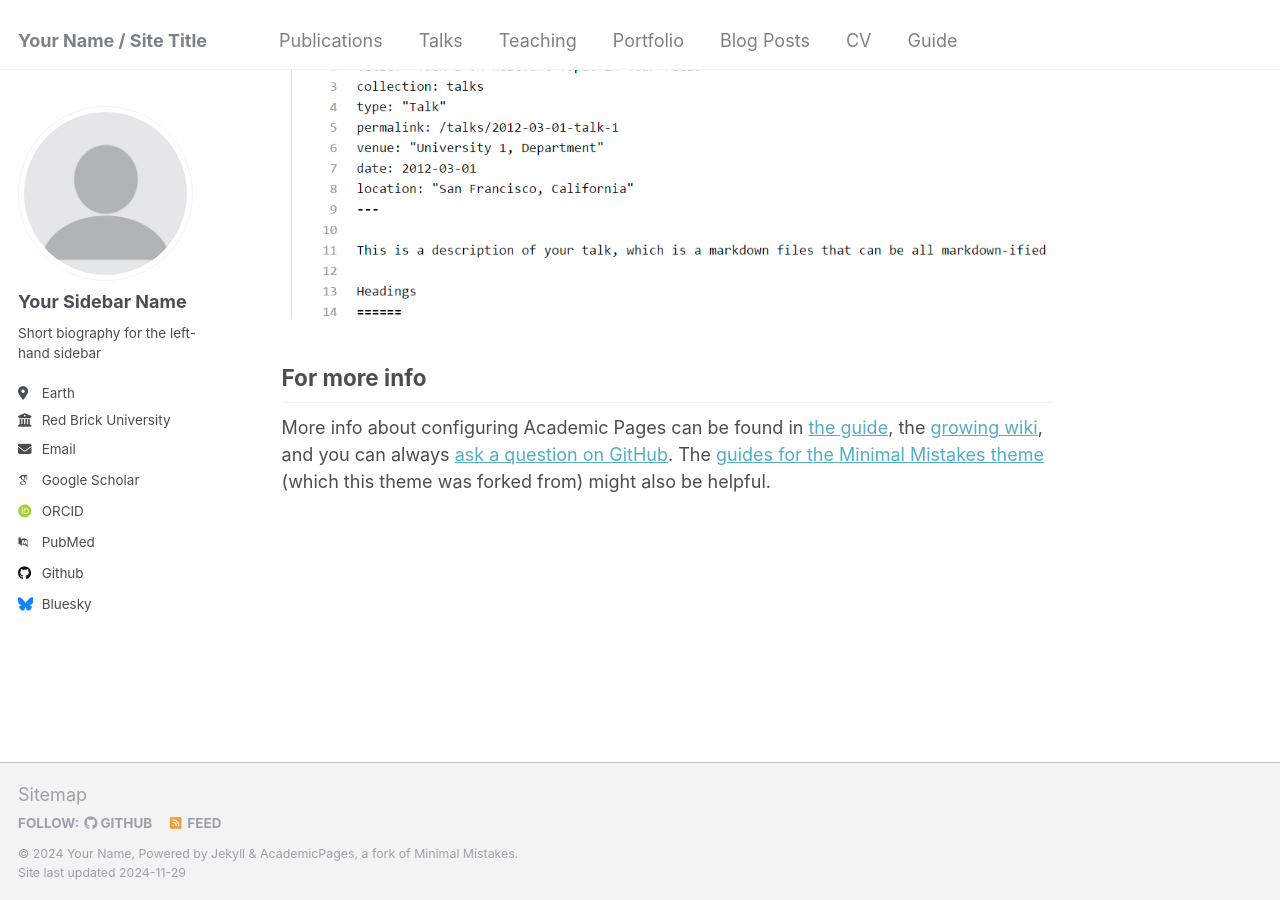
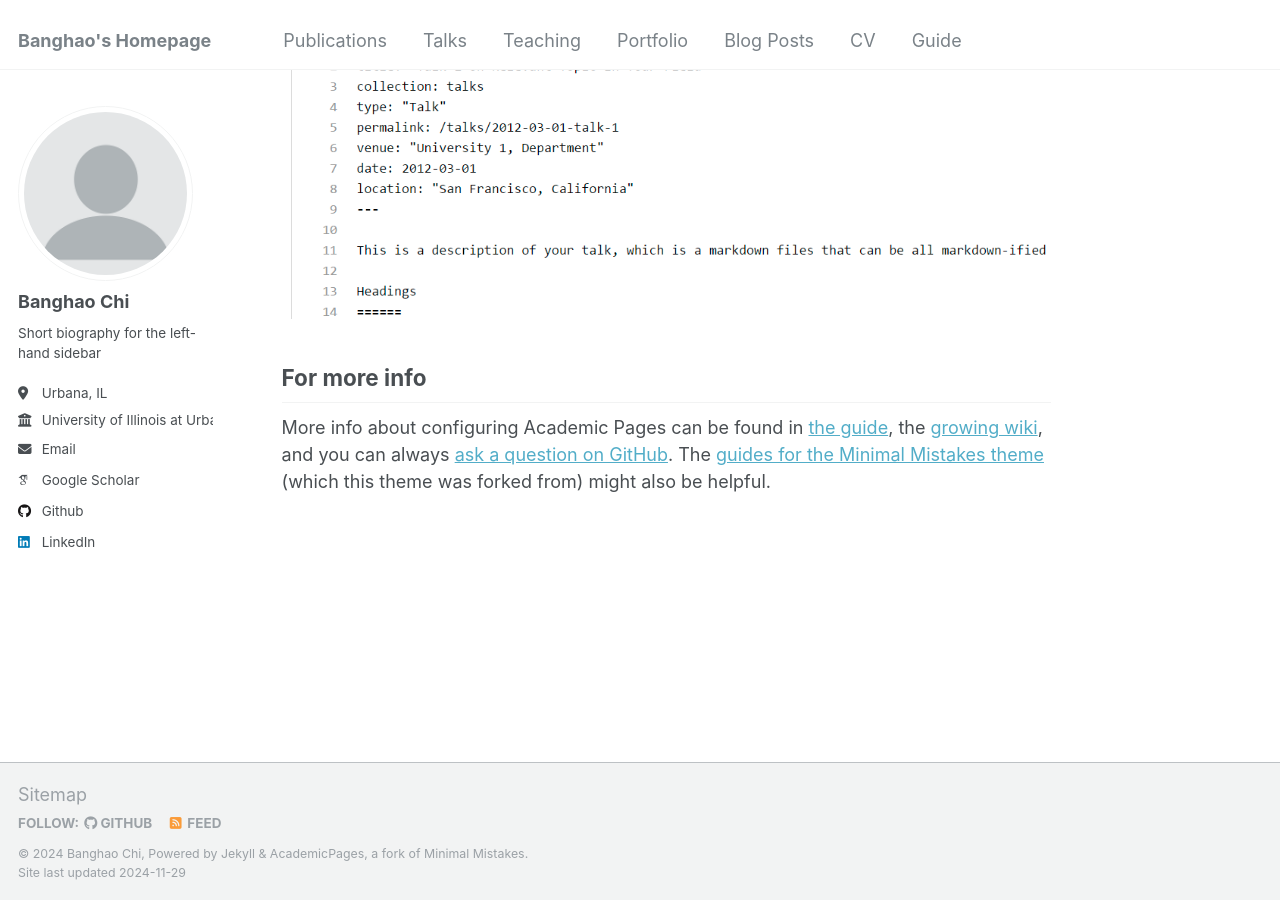
Before and after one commit to BiboyQG/biboyqg.github.io, a Jekyll site: the page built from _pages/about.md, in a window 1280 px wide and 900 px high, scrolled down 2643 px. Built offline with Jekyll 4.4.1, drawn with Linux system fonts in a browser that asks for light colours; some web fonts are replaced.

Commit message:
Update _config.yml

```diff
--- a/_config.yml
+++ b/_config.yml
@@ -8,13 +8,13 @@
 
 # Basic Site Settings
 locale                   : "en-US"
-title                    : "Your Name / Site Title"
+title                    : "Banghao's Homepage"
 title_separator          : "-"
-name                     : &name "Your Name"
+name                     : &name "Banghao Chi"
 description              : &description "personal description"
-url                      : https://academicpages.github.io # the base hostname & protocol for your site e.g. "https://[your GitHub username].github.io"
+url                      : https://biboyqg.github.io # the base hostname & protocol for your site e.g. "https://[your GitHub username].github.io"
 baseurl                  : "" # the subpath of your site, e.g. "/blog"
-repository               : "academicpages/academicpages.github.io"
+repository               : "biboyqg/biboyqg.github.io"
 
 # Site Author - The following control what appear as part of the author content on the side bar.
 #               If a field is blank the icon and link will not appear, otherwise it will be shown.
@@ -22,21 +22,21 @@ repository               : "academicpages/academicpages.github.io"
 author:
   # Biographic information
   avatar           : "profile.png"
-  name             : "Your Sidebar Name"
+  name             : "Banghao Chi"
   pronouns         : # example: "she/her"
   bio              : "Short biography for the left-hand sidebar"
-  location         : "Earth"
-  employer         : "Red Brick University"
+  location         : "Urbana, IL"
+  employer         : "University of Illinois at Urbana-Champaign"
   uri              : # URL
-  email            : "none@example.org"
+  email            : "banghao.ch@gmail/banghao2@illinois.edu"
 
   # Academic websites
   arxiv            : # URL - Update with the correct link to your profile
-  googlescholar    : "https://scholar.google.com/citations?user=PS_CX0AAAAAJ"
+  googlescholar    : "https://scholar.google.com/citations?hl=en&authuser=1&user=0XAPPrEAAAAJ"
   impactstory      : # URL
-  orcid            : "http://orcid.org/yourorcidurl"
+  orcid            : # "http://orcid.org/yourorcidurl"
   semantic         : # URL
-  pubmed           : "https://www.ncbi.nlm.nih.gov/pubmed/?term=john+snow"
+  pubmed           : # "https://www.ncbi.nlm.nih.gov/pubmed/?term=john+snow"
   researchgate     : # URL
   scopus           : # URL
 
@@ -44,12 +44,12 @@ author:
   bitbucket        : # Username - Update with your username on the site
   codepen          : # Username
   dribbble         : # Username
-  github           : "academicpages"
+  github           : "biboyqg"
   kaggle           : # Username
   stackoverflow    : # User number or user number and name (i.e., use "1" or "1/jeff-atwood")
 
   # Social media
-  bluesky          : "bsky.app" # Replace this with you Bluesky username
+  bluesky          : # "bsky.app" # Replace this with you Bluesky username
   facebook         : # Username
   flickr           : # Username
   foursquare       : # Username
@@ -58,7 +58,7 @@ author:
   keybase          : # Username
   instagram        : # Username
   lastfm           : # Username
-  linkedin         : # Username
+  linkedin         : "banghao-chi-550737276"
   mastodon         : # URL
   medium           : # URL
   pinterest        : # Username
```
